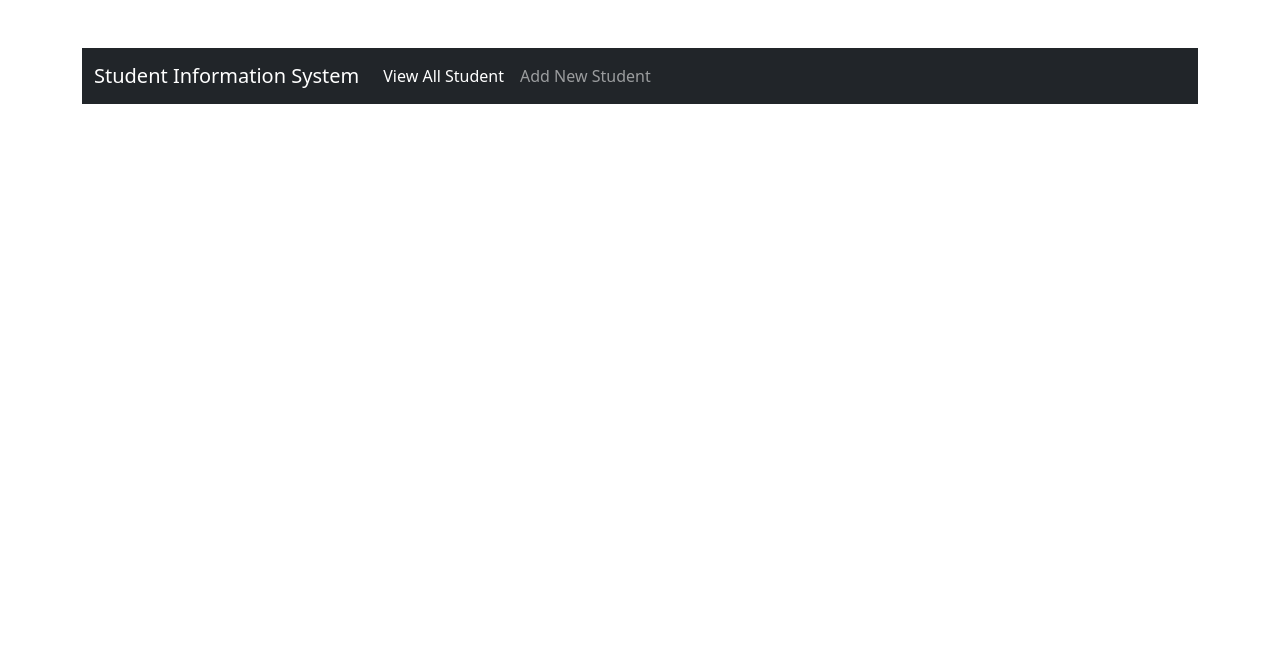
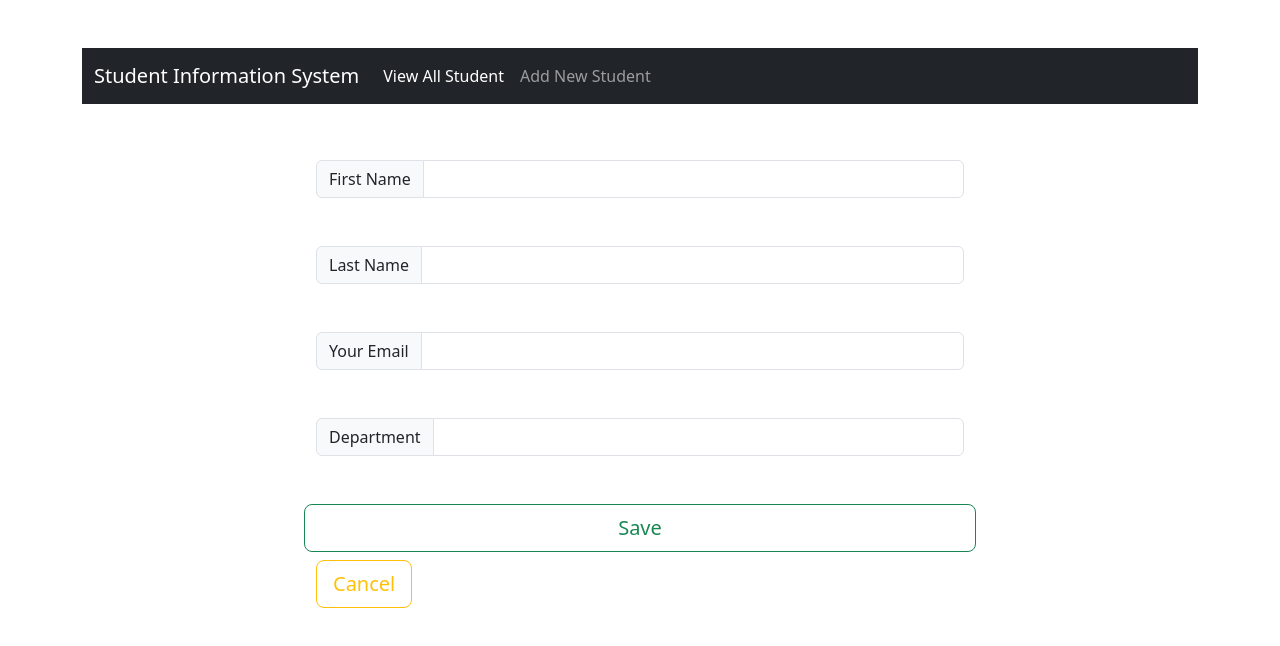
Before and after one commit to mustafaakurt/student-frontend, a React (Create React App) app in the folder student-frontend/: page /add-student in a window 1280 px wide. Shown: the top 646 px of the page. Built offline with nearby package versions, Linux system fonts and the light colour scheme; the HTML template or start-up script is replaced by a standard one.

Commit message:
action icons, add-student, view-all-students added

```diff
--- a/student-frontend/package.json
+++ b/student-frontend/package.json
@@ -10,6 +10,7 @@
     "bootstrap": "^5.3.3",
     "react": "^18.3.1",
     "react-dom": "^18.3.1",
+    "react-icons": "^5.2.1",
     "react-router-dom": "^6.23.1",
     "react-scripts": "5.0.1",
     "web-vitals": "^2.1.4"
--- a/student-frontend/src/App.js
+++ b/student-frontend/src/App.js
@@ -5,6 +5,7 @@ import Home from './Home';
 import Navbar from "./component/common/Navbar";
 import StudentsView from './component/student/StudentsView';
 import { BrowserRouter as Router, Routes, Route } from "react-router-dom";
+import AddStudent from "./component/student/AddStudent";
 
 function App() {
   return (
@@ -17,6 +18,9 @@ function App() {
           </Route>
           <Route exact path="/view-students" element={<StudentsView />}>
           </Route>
+          <Route exact path="/add-student" element={<AddStudent />}>
+          </Route>
+
 
         </Routes>
       </Router>
--- /dev/null
+++ b/student-frontend/src/component/student/AddStudent.js
@@ -0,0 +1,107 @@
+import axios from "axios";
+import React, { useState } from "react";
+import { Link, useNavigate } from "react-router-dom";
+
+const AddStudent = () => {
+  let navigate = useNavigate();
+
+  const [student, setStudent] = useState({
+    firstName: "",
+    lastName: "",
+    email: "",
+    department: "",
+  });
+  const { firstName, lastName, email, department } = student;
+
+  const handleInputChange = (e) => {
+    setStudent({ ...student, [e.target.name]: e.target.value });
+  };
+
+  const saveStudent = async (e) => {
+    e.preventDefault();
+    await axios.post("http://localhost:8080/api/student", student);
+    navigate("/view-students");
+  };
+
+  return (
+    <div className="col-sm-8 py-2 px-5 offset-2">
+      <form onSubmit={(e) => saveStudent(e)}>
+        <div className="input-group mb-5">
+          <label className="input-group-text" htmlFor="firstName">
+            First Name
+          </label>
+          <input
+            className="form-control col-s-6"
+            type="text"
+            name="firstName"
+            id="firstName"
+            required
+            value={firstName}
+            onChange={(e) => handleInputChange(e)}
+          />
+        </div>
+
+        <div className="input-group mb-5">
+          <label className="input-group-text" htmlFor="lastName">
+            Last Name
+          </label>
+          <input
+            className="form-control col-s-6"
+            type="text"
+            name="lastName"
+            id="lastName"
+            required
+            value={lastName}
+            onChange={(e) => handleInputChange(e)}
+          />
+        </div>
+
+        <div className="input-group mb-5">
+          <label className="input-group-text" htmlFor="email">
+            Your Email
+          </label>
+          <input
+            className="form-control col-s-6"
+            type="email"
+            name="email"
+            id="email"
+            required
+            value={email}
+            onChange={(e) => handleInputChange(e)}
+          />
+        </div>
+
+        <div className="input-group mb-5">
+          <label className="input-group-text" htmlFor="department">
+            Department
+          </label>
+          <input
+            className="form-control col-s-6"
+            type="text"
+            name="department"
+            id="department"
+            required
+            value={department}
+            onChange={(e) => handleInputChange(e)}
+          />
+        </div>
+
+        <div className="row mb-2">
+          <button type="submit" className="btn btn-outline-success btn-lg">
+            Save
+          </button>
+        </div>
+        <div className="col-sm-2">
+          <Link
+            to={"/view-students"}
+            type="submit"
+            className="btn btn-outline-warning btn-lg">
+            Cancel
+          </Link>
+        </div>
+      </form>
+    </div>
+  );
+};
+
+export default AddStudent;
--- a/student-frontend/src/component/student/StudentsView.js
+++ b/student-frontend/src/component/student/StudentsView.js
@@ -1,32 +1,35 @@
-import React, { useEffect, useState } from 'react'
-import axios from "axios"
+import React, { useEffect, useState } from "react";
+import axios from "axios";
+import { Link } from "react-router-dom";
+import { FaTrashAlt, FaEdit, FaEye } from "react-icons/fa";
 
 const StudentsView = () => {
-
   const [students, setStudents] = useState([]);
 
-    useEffect(() =>{
+  useEffect(() => {
     loadStudents();
-    }, [])
+  }, []);
 
-    const loadStudents = async() =>{
-        const result = await axios.get("http://localhost:8080/api/student",
-        {
-            validateStatus: () =>{
+  const loadStudents = async () => {
+    const result = await axios.get("http://localhost:8080/api/student", {
+      validateStatus: () => {
         return true;
       },
+    });
+    if (result.status === 302) {
+      setStudents(result.data);
     }
-        );
-        if (result.status ===  302){
-            setStudents(result.data)
-        }
+  };
 
-    }
+  const handleDelete = async (id) => {
+    await axios.delete(`http://localhost:8080/api/student/${id}`);
+    loadStudents();
+  };
   return (
     <section>
-            <table className='table table-bordered table-hover'>
+      <table className="table table-bordered table-hover shadow">
         <thead>
-                    <tr className='text-center'>
+          <tr className="text-center">
             <th>ID</th>
             <th>First Name</th>
             <th>Last Name</th>
@@ -35,29 +38,36 @@ const StudentsView = () => {
             <th colSpan="3">Actions</th>
           </tr>
         </thead>
-                <tbody className='text-center'>
+        <tbody className="text-center">
           {students.map((student, index) => (
-
             <tr key={student.id}>
-                        <th scope='row' key={index}>
+              <th scope="row" key={index}>
                 {index + 1}
               </th>
               <td>{student.firstName}</td>
               <td>{student.lastName}</td>
               <td>{student.email}</td>
               <td>{student.department}</td>
-                        <td className='mx-2'>
-                            <button className="btn btn-info">
-                            View
+              <td className="mx-2">
+                <Link
+                  to={`/student-profile/${student.id}`}
+                  className="btn btn-info">
+                  <FaEye />
+                </Link>
+              </td>
+              <td className="mx-2">
+                <Link
+                  to={`/edit-student/${student.id}`}
+                  className="btn btn-warning">
+                  <FaEdit />
+                </Link>
+              </td>
+              <td className="mx-2">
+                <button
+                  className="btn btn-danger"
+                  onClick={(e) => handleDelete(student.id)}>
+                  <FaTrashAlt />
                 </button>
-                        </td>
-                        <td className='mx-2'>
-                            <button className="btn btn-warning">
-                            Update
-                            </button>
-                        </td>
-                        <td className='mx-2'>
-                            <button className='btn btn-danger'>Delete</button>
               </td>
             </tr>
           ))}
```
Also changed, not shown: student-frontend/src/component/common/Navbar.js (+23 -9 lines), 1 other file (tests, documents, lock files or other folders). Lines whose indentation alone changed are shown as unchanged.
